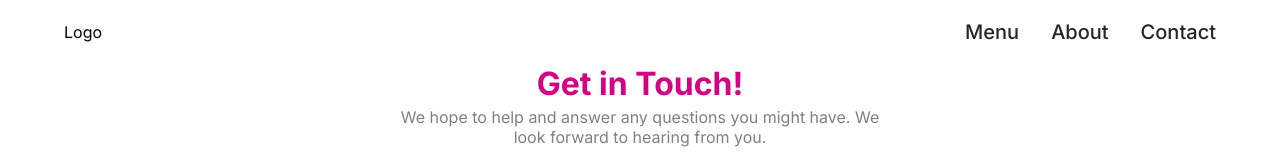
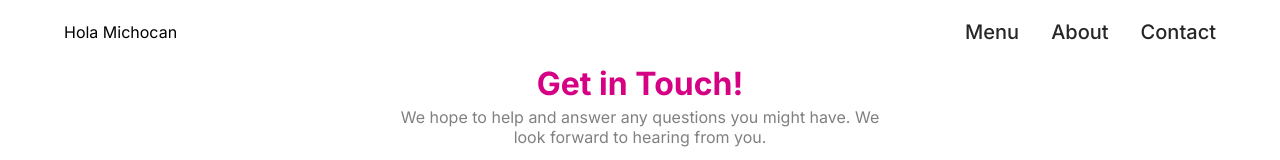
Before and after one commit to edsonjaramillo/hola-michocan, a Next.js app: page /contact in a window 1280 px wide. Shown: the top 160 px of the page. Built offline with nearby package versions, Linux system fonts and the light colour scheme.

Commit message:
Logo name change

```diff
--- a/components/shared/Navbar.tsx
+++ b/components/shared/Navbar.tsx
@@ -85,7 +85,7 @@ const Navbar = () => {
         <nav className='navbar' title='main navigation bar'>
           <div className='navbar__content responsive-width'>
             <Link href='/'>
-              <a className='navbar__logo'>Logo</a>
+              <a className='navbar__logo'>Hola Michocan</a>
             </Link>
             <motion.div
               initial='close'
```
